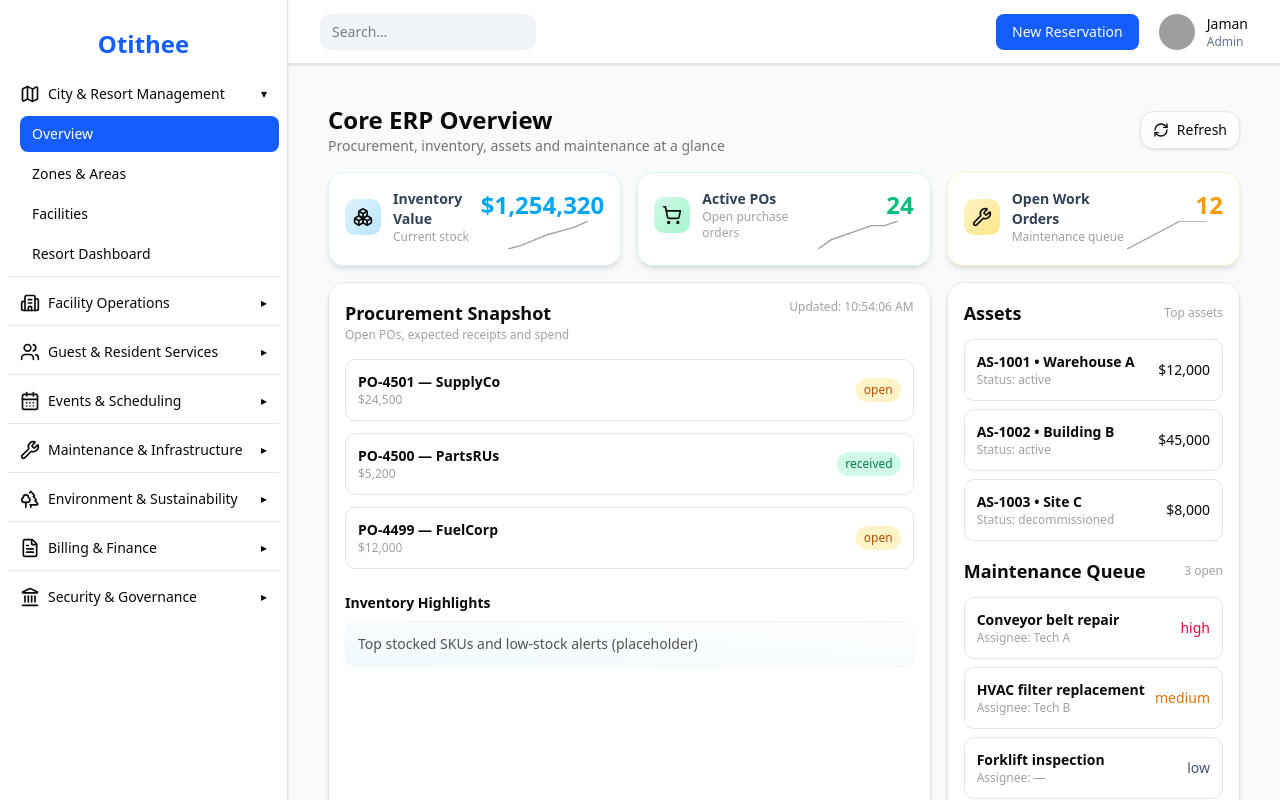
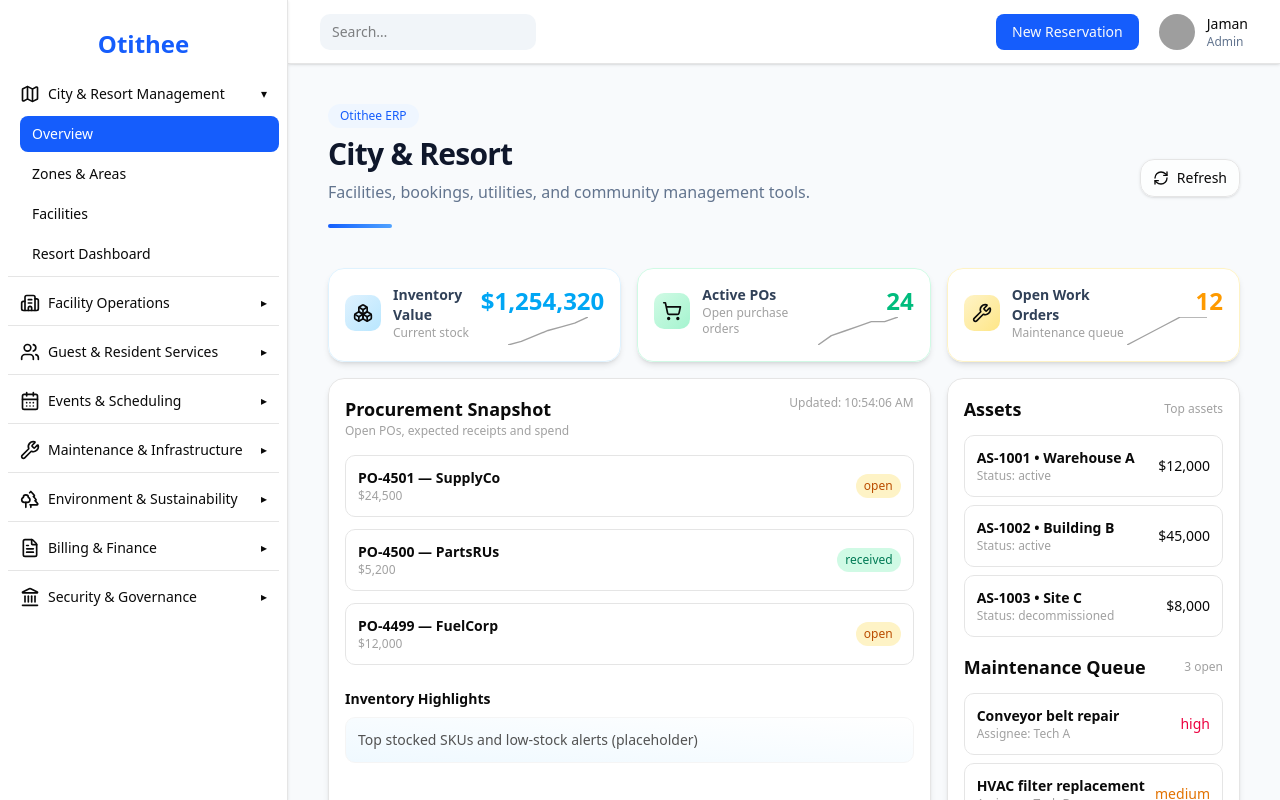
Before and after one commit to jamanhasan07/otithee, a Next.js app: page /city in a window 1280 px wide. Built offline with nearby package versions, Linux system fonts and the light colour scheme; grey boxes are pictures that could not be loaded.

Commit message:
added title component for all modultes overview page

```diff
--- a/app/accounting/components/AccountingOverview.tsx
+++ b/app/accounting/components/AccountingOverview.tsx
@@ -3,6 +3,7 @@
 import React from "react";
 import { FileText, Wallet, BarChart2, Calendar, Clock, RefreshCw, ChevronRight } from "lucide-react";
 import { motion } from "framer-motion";
+import Title from "@/app/components/Title";
 
 // AccountingOverview — international-standard layout matching other overview pages
 // - KPI cards (Revenue, Receivables, Payables)
@@ -97,10 +98,11 @@ export default function AccountingOverview() {
   return (
     <section className="p-4">
       <header className="flex items-center justify-between mb-4">
-        <div>
-          <h1 className="text-2xl font-bold">Accounting Overview</h1>
-          <p className="text-sm text-neutral-500">Financial snapshot — revenue, AR/AP and recent invoices</p>
-        </div>
+        <Title
+  title="Accounting & HR"
+  subTitle="GL, payroll, invoices, expenses, recruitment, and workforce management."
+/>
+
         <div className="flex items-center gap-2">
           <button className="flex items-center gap-2 px-3 py-2 rounded-xl bg-white/70 dark:bg-neutral-800/70 border border-neutral-200 dark:border-neutral-800 shadow-sm">
             <RefreshCw className="w-4 h-4" />
--- a/app/aviation/components/AviationOverview.tsx
+++ b/app/aviation/components/AviationOverview.tsx
@@ -3,6 +3,7 @@
 import React from "react";
 import { Boxes, ShoppingCart, Building2, Wrench, Users, FileText, RefreshCw } from "lucide-react";
 import { motion } from "framer-motion";
+import Title from "@/app/components/Title";
 
 // CoreERPOverview — international-standard layout matching your other overview pages
 // - KPI cards: Inventory Value, Active POs, Open Work Orders
@@ -132,10 +133,11 @@ export default function CoreERPOverview() {
   return (
     <section className="p-4">
       <header className="flex items-center justify-between mb-4">
-        <div>
-          <h1 className="text-2xl font-bold">Core ERP Overview</h1>
-          <p className="text-sm text-neutral-500">Procurement, inventory, assets and maintenance at a glance</p>
-        </div>
+        <Title
+  title="Aviation"
+  subTitle="Air ticketing, visas, compliance, and travel workflow management."
+/>
+
         <div className="flex items-center gap-2">
           <button className="flex items-center gap-2 px-3 py-2 rounded-xl bg-white/70 dark:bg-neutral-800/70 border border-neutral-200 dark:border-neutral-800 shadow-sm">
             <RefreshCw className="w-4 h-4" />
--- a/app/city/components/CityOverview.tsx
+++ b/app/city/components/CityOverview.tsx
@@ -3,6 +3,7 @@
 import React from "react";
 import { Boxes, ShoppingCart, Building2, Wrench, Users, FileText, RefreshCw } from "lucide-react";
 import { motion } from "framer-motion";
+import Title from "@/app/components/Title";
 
 // CoreERPOverview — international-standard layout matching your other overview pages
 // - KPI cards: Inventory Value, Active POs, Open Work Orders
@@ -132,10 +133,11 @@ export default function CoreERPOverview() {
   return (
     <section className="p-4">
       <header className="flex items-center justify-between mb-4">
-        <div>
-          <h1 className="text-2xl font-bold">Core ERP Overview</h1>
-          <p className="text-sm text-neutral-500">Procurement, inventory, assets and maintenance at a glance</p>
-        </div>
+    <Title
+  title="City & Resort"
+  subTitle="Facilities, bookings, utilities, and community management tools."
+/>
+
         <div className="flex items-center gap-2">
           <button className="flex items-center gap-2 px-3 py-2 rounded-xl bg-white/70 dark:bg-neutral-800/70 border border-neutral-200 dark:border-neutral-800 shadow-sm">
             <RefreshCw className="w-4 h-4" />
--- /dev/null
+++ b/app/components/Title.tsx
@@ -0,0 +1,38 @@
+type TitleProps = {
+  title: string;
+  subTitle?: string;
+  align?: "left" | "center";
+};
+
+const Title = ({ title, subTitle, align = "left" }: TitleProps) => {
+  const alignClasses =
+    align === "center"
+      ? "items-center text-center"
+      : "items-start text-left";
+
+  return (
+    <div className={`flex flex-col mb-6 gap-2 ${alignClasses}`}>
+      {/* Small accent label / pill */}
+      <span className="inline-flex items-center rounded-full bg-blue-50 px-3 py-1 text-xs font-medium text-blue-600">
+        Otithee ERP
+      </span>
+
+      {/* Main title */}
+      <h3 className="text-2xl font-semibold tracking-tight text-slate-900 sm:text-3xl">
+        {title}
+      </h3>
+
+      {/* Subtitle / description */}
+      {subTitle && (
+        <p className="max-w-2xl text-sm text-slate-500 sm:text-base">
+          {subTitle}
+        </p>
+      )}
+
+      {/* Accent line */}
+      <div className="mt-3 h-1 w-16 rounded-full bg-gradient-to-r from-blue-600 to-blue-400" />
+    </div>
+  );
+};
+
+export default Title;
--- a/app/core/components/CoreOverview.tsx
+++ b/app/core/components/CoreOverview.tsx
@@ -3,6 +3,7 @@
 import React from "react";
 import { Boxes, ShoppingCart, Building2, Wrench, Users, FileText, RefreshCw } from "lucide-react";
 import { motion } from "framer-motion";
+import Title from "@/app/components/Title";
 
 // CoreERPOverview — international-standard layout matching your other overview pages
 // - KPI cards: Inventory Value, Active POs, Open Work Orders
@@ -132,10 +133,11 @@ export default function CoreERPOverview() {
   return (
     <section className="p-4">
       <header className="flex items-center justify-between mb-4">
-        <div>
-          <h1 className="text-2xl font-bold">Core ERP Overview</h1>
-          <p className="text-sm text-neutral-500">Procurement, inventory, assets and maintenance at a glance</p>
-        </div>
+      <Title
+  title="Core ERP"
+  subTitle="Roles, permissions, integrations, workflows, and API controls."
+/>
+
         <div className="flex items-center gap-2">
           <button className="flex items-center gap-2 px-3 py-2 rounded-xl bg-white/70 dark:bg-neutral-800/70 border border-neutral-200 dark:border-neutral-800 shadow-sm">
             <RefreshCw className="w-4 h-4" />
--- a/app/dashboard/components/ModulesGrid.tsx
+++ b/app/dashboard/components/ModulesGrid.tsx
@@ -13,6 +13,7 @@ import {
   Layers,
   Plane,
 } from "lucide-react";
+import Title from "@/app/components/Title";
 
 type ModuleItem = {
   id: string;
@@ -162,9 +163,10 @@ export default function ModulesMosaicSingleColumnMobile() {
 
   return (
     <section className="px-3 sm:px-0">
-      <h2 className="text-xl sm:text-2xl font-semibold mb-4">
-        Otithee — Modules
-      </h2>
+      <Title
+        title="All modules"
+        subTitle="Browse and open any Otithee ERP module from one place."
+      />
 
       {/* 1 col mobile, 4 cols md, 6 cols lg. Rows grow with content */}
       <div className="grid grid-cols-1 md:grid-cols-4 lg:grid-cols-6 gap-3 sm:gap-4 auto-rows-[minmax(180px,_auto)]">
--- a/app/property/PropertyOverview.tsx
+++ b/app/property/PropertyOverview.tsx
@@ -13,6 +13,7 @@ import {
   Clock,
 } from "lucide-react";
 import { motion } from "framer-motion";
+import Title from "../components/Title";
 
 // Property Overview — international-standard layout matching Transport/Aviation pages
 // - 12-column responsive grid
@@ -189,10 +190,11 @@ export default function PropertyOverview() {
   return (
     <section className="p-4">
       <header className="flex items-center justify-between mb-4">
-        <div>
-          <h1 className="text-2xl font-bold">Property Overview</h1>
-          <p className="text-sm text-neutral-500">Manage buildings, units, tenants and maintenance</p>
-        </div>
+   <Title
+  title="Property"
+  subTitle="Tenants, maintenance, billing, inspections, and real estate operations."
+/>
+
         <div className="flex items-center gap-2">
           <button className="flex items-center gap-2 px-3 py-2 rounded-xl bg-white/70 dark:bg-neutral-800/70 border border-neutral-200 dark:border-neutral-800 shadow-sm">
             <RefreshCw className="w-4 h-4" />
--- a/app/training/components/TrainingOverview.tsx
+++ b/app/training/components/TrainingOverview.tsx
@@ -3,6 +3,7 @@
 import React from "react";
 import { BookOpen, Users, CalendarDays, ClipboardList, BarChart2, RefreshCw, ChevronRight } from "lucide-react";
 import { motion } from "framer-motion";
+import Title from "@/app/components/Title";
 
 // TrainingOverview — international-standard layout matching other overview pages
 // - KPI cards
@@ -133,10 +134,11 @@ export default function TrainingOverview() {
   return (
     <section className="p-4">
       <header className="flex items-center justify-between mb-4">
-        <div>
-          <h1 className="text-2xl font-bold">Training Overview</h1>
-          <p className="text-sm text-neutral-500">Courses, sessions, trainees and certification activity</p>
-        </div>
+      <Title
+  title="Training"
+  subTitle="Courses, exams, certifications, and staff skill development."
+/>
+
         <div className="flex items-center gap-2">
           <button className="flex items-center gap-2 px-3 py-2 rounded-xl bg-white/70 dark:bg-neutral-800/70 border border-neutral-200 dark:border-neutral-800 shadow-sm">
             <RefreshCw className="w-4 h-4" />
--- a/app/transport/components/TransportsOverviewPremium.tsx
+++ b/app/transport/components/TransportsOverviewPremium.tsx
@@ -14,6 +14,8 @@ import {
   RefreshCw,
 } from "lucide-react";
 import { motion } from "framer-motion";
+import Title from "@/app/components/Title";
+
 
 // Transport-focused, unique dashboard layout
 // - Row 1: 3 compact KPI cards (col-span 4 each)
@@ -261,10 +263,11 @@ export default function TransportsOverviewPremium() {
   return (
     <section className="p-4">
       <header className="flex items-center justify-between mb-4">
-        <div>
-          <h1 className="text-2xl font-bold">Transport Dashboard</h1>
-          <p className="text-sm text-neutral-500">Overview focused on active routes, vehicles and utilization</p>
-        </div>
+      <Title
+  title="Transport"
+  subTitle="Manage fleet, drivers, bookings, dispatching, and real-time tracking."
+/>
+
         <div className="flex items-center gap-2">
           <button className="flex items-center gap-2 px-3 py-2 rounded-xl bg-white/70 dark:bg-neutral-800/70 border border-neutral-200 dark:border-neutral-800 shadow-sm">
             <RefreshCw className="w-4 h-4" />
```
Also changed, not shown: app/hotel/components/HotelStatusOverviewPremium.tsx (+10 -13 lines).
